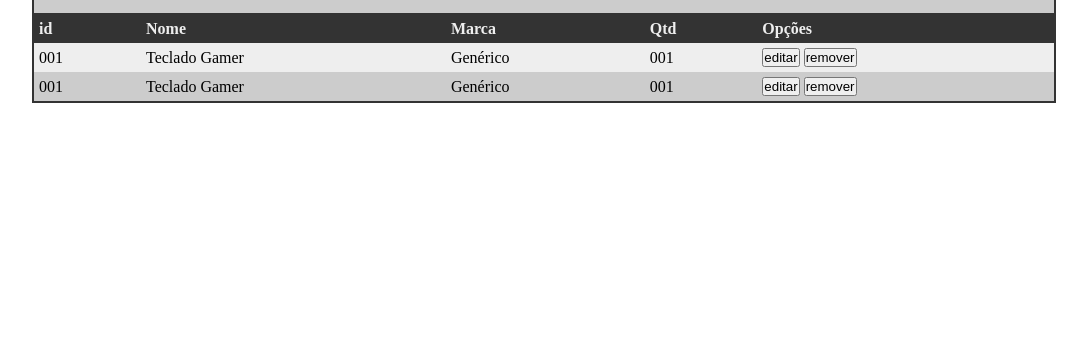
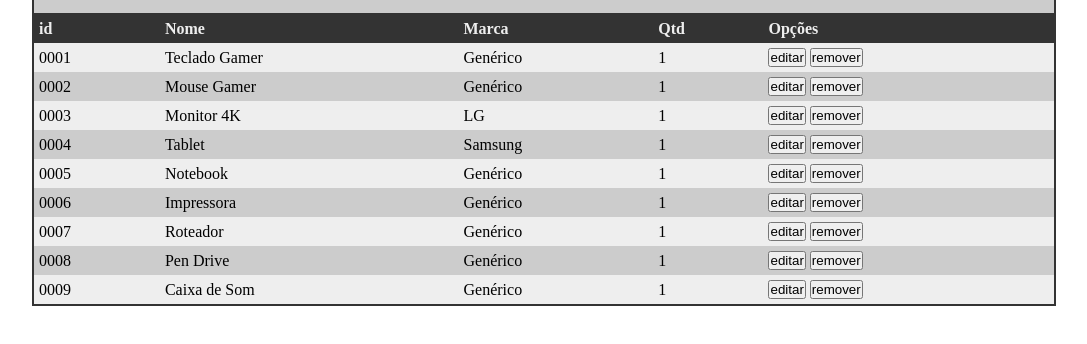
Before and after one commit to JennyLamego2022/controle-estoque, a plain HTML site: page index.html in a window 1280 px wide. Shown: the part 138-482 px from the top of the page, without its empty margins (96-1183 px from the left). Drawn offline with Linux system fonts and the light colour scheme.

Commit message:
feat: Ler o arquivo  da lista de produtos

```diff
--- a/index.html
+++ b/index.html
@@ -4,7 +4,7 @@
     <meta charset="UTF-8">
     <meta http-equiv="X-UA-Compatible" content="IE=edge">
     <meta name="viewport" content="width=device-width, initial-scale=1.0">
-    <link rel="stylesheet" href="style.css">
+    <link rel="stylesheet" href="./css/style.css">
     <title>Controle de Estoque</title>
 </head>
 <body>
@@ -23,28 +23,10 @@
                 <th>Opções</th>
             </tr>
         </thead>
-        <tr>
-            <td>001</td>
-            <td>Teclado Gamer</td>
-            <td>Genérico</td>
-            <td>001</td>
-            <td>
-                <button>editar</button>
-                <button>remover</button>
-            </td>
-        </tr>
-        <tr >
-            <td>001</td>
-            <td>Teclado Gamer</td>
-            <td>Genérico</td>
-            <td>001</td>
-            <td>
-                <button>editar</button>
-                <button>remover</button>
-            </td>
-        </tr>
+        <tbody>
+        </tbody>
     </table>
 
-
+    <script src="./js/main.js"></script>
 </body>
 </html>
--- /dev/null
+++ b/js/main.js
@@ -0,0 +1,30 @@
+const baseURL = '../produtos.json'
+const conteudo_tabela = document.querySelector('.conteudo tbody')
+
+async function request(){
+    try{
+        const response = await fetch(baseURL);
+        return response.json();
+    }catch(e) {
+        console.error(e);
+    };
+};
+
+request().then(function(response){
+    response.forEach(produto => {
+        const tr = document.createElement('tr');
+        tr.innerHTML = `
+            <tr >
+                <td>${produto.id}</td>
+                <td>${produto.nome}</td>
+                <td>${produto.marca}</td>
+                <td>${produto.qtd}</td>
+                <td>
+                    <button>editar</button>
+                    <button>remover</button>
+                </td>
+            </tr>
+        `;
+        conteudo_tabela.appendChild(tr);
+    });
+})
--- a/produtos.json
+++ b/produtos.json
@@ -13,7 +13,7 @@
     },
     {
         "id": "0003",
-        "nome": "Monitor 4Kr",
+        "nome": "Monitor 4K",
         "marca": "LG",
         "qtd": "1"
     },
```
Also changed, not shown: css/style.css (renamed from style.css), 1 other file.
